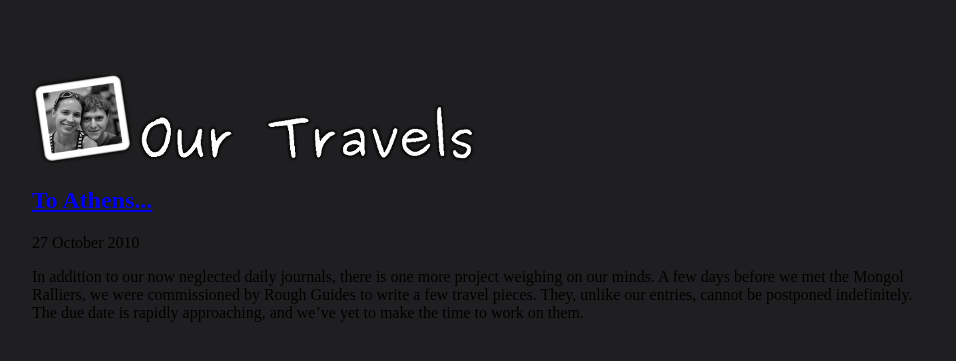
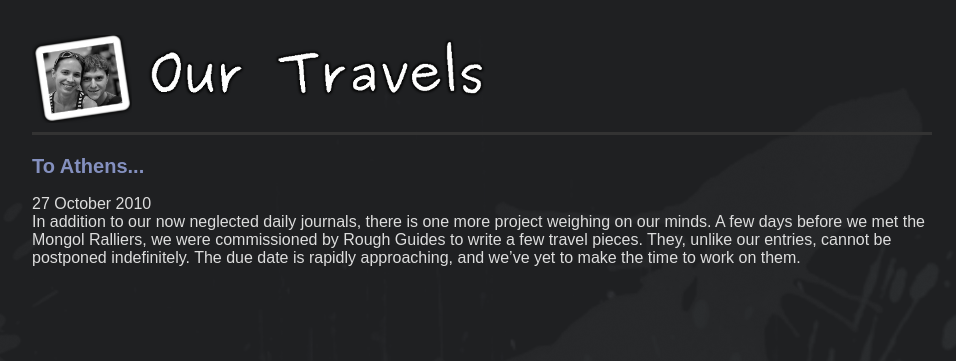
Before and after one commit to throughnothing/throughnothing.com, a Jekyll site: the page built from index.html, in a window 1280 px wide. Shown: the top 361 px of the page, without its empty margins (158-1114 px from the left). Built offline with Jekyll 4.4.1, drawn with Linux system fonts in a browser that asks for light colours; nearby versions of some CDN libraries; Markdown is read by kramdown in place of the engine named in the settings; the list of posts is cut into pages by our own code.

Commit message:
push a buncha css and js stuff

```diff
--- a/css/site.css
+++ b/css/site.css
@@ -1,12 +1,91 @@
 body {
+	background-image: url('/images/background.png');
 	background-color: #1f1f21;
 	width: 900px;
 	margin: 0 auto;
-	padding-top: 75px;
+	padding-top: 35px;
+	font: 16px Trebuchet, sans-serif;
+	color: #ddd;
+}
+
+h2 {
+	font-size: 20px;
+}
+
+a {
+	color: #8490bf;
+	text-decoration: none
+}
+a:hover {
+	color: #e55c00;
+	color: #bfb384;
+	color: #bfa384;
 }
 
 #world_map_canvas{
 	width: 100%;
-	height: 270px;
+	height: 370px;
 	border: 3px solid #333;
 }
+
+#ourtravels {
+	padding-bottom: 25px;
+	padding-left: 10px;
+}
+
+div.header {
+	margin-bottom: 20px;
+	padding-bottom: 5px;
+	border-bottom: 3px solid #333;
+}
+
+div.post {
+	clear: both;
+}
+
+div.post div.content {
+	clear: both;
+}
+div.post div.data {
+	margin-bottom: 10px;
+}
+div.post div.data div.date {
+	float: left;
+}
+div.post div.data div.map {
+	color: #F25223;
+	color: #ff7519;
+	cursor: pointer;
+	width: 25px;
+	height: 25px;
+	float: left;
+	margin-top: -5px;
+	margin-left: 5px;
+	background: url('/images/earth-small.png') no-repeat;
+}
+div.post div.data div.bw {
+	background: url('/images/earth-smallbw.png') no-repeat;
+}
+div.post div.data div.bw:hover {
+	background: url('/images/earth-small.png') no-repeat;
+}
+
+div.day_map {
+	width: 100%;
+	height: 300px;
+}
+
+a.mask img {
+}
+div.post div.content a.mask {
+	position: relative;
+	display: block;
+	overflow: hidden;
+}
+a.mask div {
+	margin: 0px;
+	cursor: pointer;
+	height: 440px;
+	width: 654px;
+	background: transparent url('/images/maskmed.png') no-repeat;
+}
--- a/index.html
+++ b/index.html
@@ -1,12 +1,17 @@
 ---
 layout: home
 title: Throughnothing.com
+scripts:
+- /js/maps.js
 ---
-{% for page in paginator.posts %}
-<div class="post">
+{% for page in site.posts %}
+<div class='post'>
 	<div class="data">
 		<h2><a href="{{page.url}}">{{page.title}}</a></h2>
-		<span class="date">{{page.date | date_to_long_string}}</span>
+		<div class="date">{{page.date | date_to_long_string}}</div>
+		{% if page.kml %}
+			<div class="map bw" onclick="map(this,'{{page.kml}}')"></div>
+		{% endif %}
 	</div>
 	<div class="content">
 		{{page.content}}
--- a/js/maps.js
+++ b/js/maps.js
@@ -1,19 +1,49 @@
-function load_map_script(){
-	var script = document.createElement("script");
-	script.type = "text/javascript";
-	script.src = "http://maps.google.com/maps/api/js?sensor=false";
-	document.body.appendChild(script);
-}
-
 function world_map_init() {
-	var latlng = new google.maps.LatLng(45.397, 20.644);
-	var myOptions = {
-		zoom: 3,
-		center: latlng,
-		mapTypeId: google.maps.MapTypeId.HYBRID
-	};
+	var myOptions = { zoom: 3, mapTypeId: google.maps.MapTypeId.HYBRID };
 	var map = new google.maps.Map( document.getElementById("world_map_canvas"), myOptions);
 
 	var flayer = new google.maps.KmlLayer('http://pipes.yahoo.com/pipes/pipe.run?_id=bdcb80ac39edf7febb833fd9c03e8759&_render=kml&api_key=280bb4feb4e31caead70be49d570964e&nsid=45105880%40N00&per_page=500');
+	//var flayer = new google.maps.KmlLayer('http://pipes.yahoo.com/pipes/pipe.run?_id=bdcb80ac39edf7febb833fd9c03e8759&_render=kml&api_key=280bb4feb4e31caead70be49d570964e&nsid=45105880%40N00&per_page=50&sort=date-posted-desc');
 	flayer.setMap(map);
-};
+}
+
+function day_map_init(elem, kml) {
+	var myOptions = {
+		minZoom: 155555,
+		mapTypeId: google.maps.MapTypeId.HYBRID,
+		disableDefaultUI: true,
+		navigationControl: true
+	};
+
+	var map = new google.maps.Map( elem[0], myOptions);
+
+
+	if(kml){
+		var flayer = new google.maps.KmlLayer(kml);
+		flayer.setMap(map);
+	}
+}
+
+function map(elem, kml){
+	elem = $(elem);
+	p = elem.parent();
+	map = p.children('.day_map');
+
+	if(map.length == 0 ){
+		elem.removeClass('bw');
+		var map = $(document.createElement('div'));
+		map.addClass('day_map');
+		elem.parent().append(map);
+	}else{
+		if(map.is(':visible')){
+			elem.addClass('bw');
+			map.fadeOut();
+		}else{
+			elem.removeClass('bw');
+			p.children('.day_map').fadeIn();
+		}
+	}
+
+	kml = 'http://throughnothing.com/kml/' + kml;
+	day_map_init(map, kml);
+}
```
